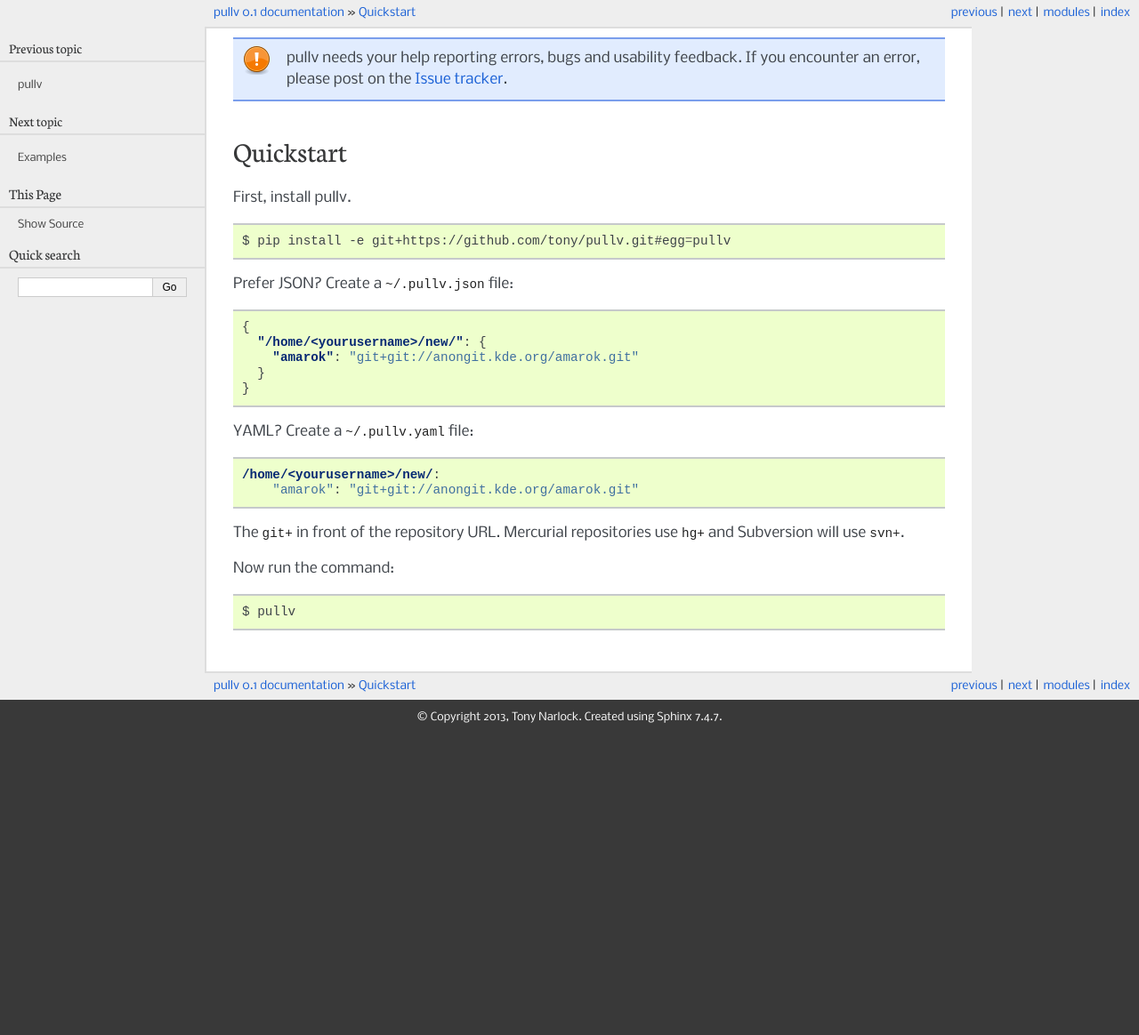
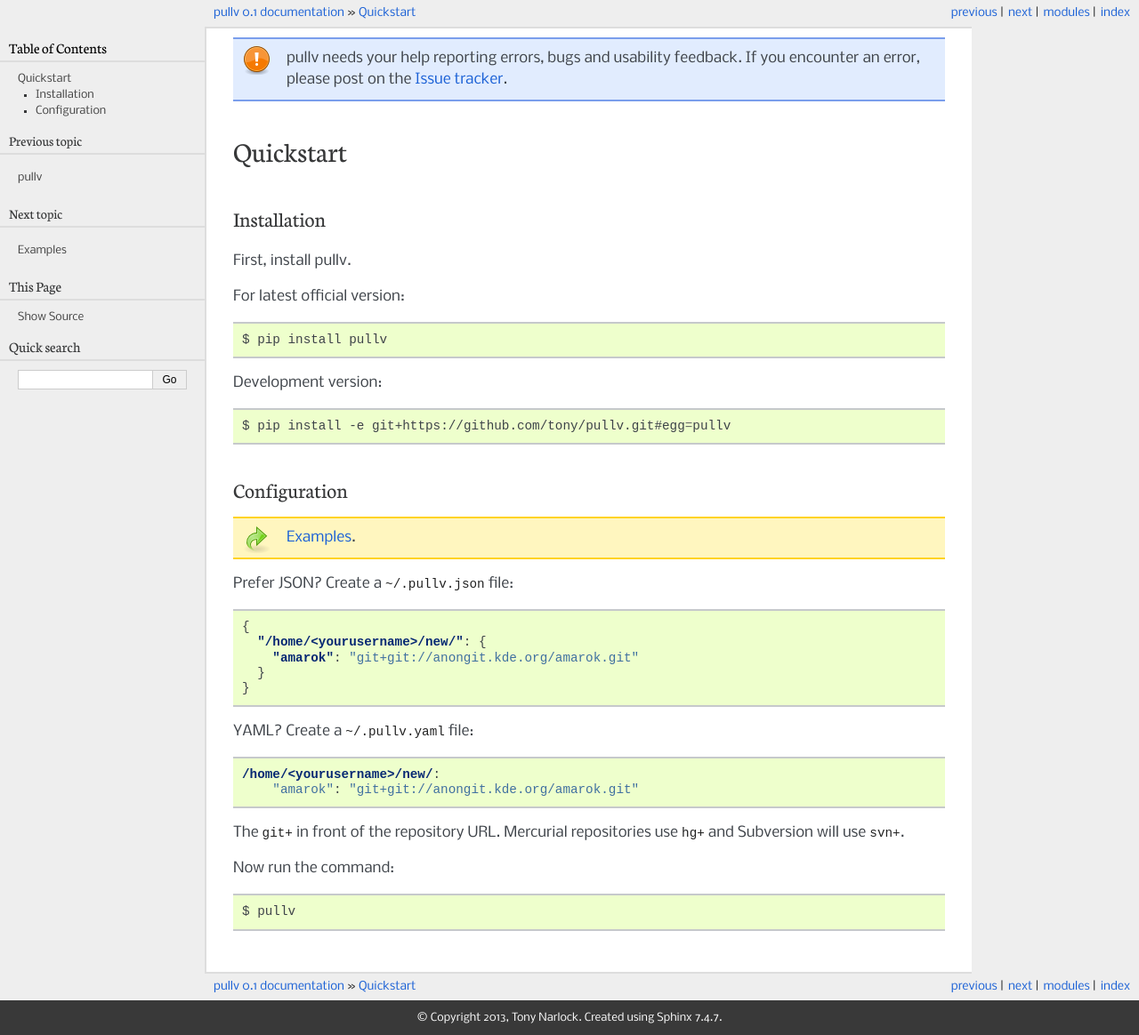
Before and after one commit to vcs-python/vcspull, a Sphinx documentation site: the page built from doc/quickstart.rst, in a window 1280 px wide. Shown: the whole page at 89% size. Built offline with Sphinx 7.4.7, drawn with Linux system fonts in a browser that asks for light colours; before the commit the page ends 900 px from its top, so only the background shows below that.

Commit message:
Update quickstart with command for official pypi version, seealso for link to examples.

```diff
--- a/doc/quickstart.rst
+++ b/doc/quickstart.rst
@@ -3,11 +3,27 @@
 Quickstart
 ==========
 
+Installation
+------------
+
 First, install pullv.
+
+For latest official version:
+
+.. code-block:: bash
+
+    $ pip install pullv
+
+Development version:
 
 .. code-block:: bash
 
     $ pip install -e git+https://github.com/tony/pullv.git#egg=pullv
+
+Configuration
+-------------
+
+.. seealso:: :ref:`examples`.
 
 Prefer JSON? Create a ``~/.pullv.json`` file:
 
```
